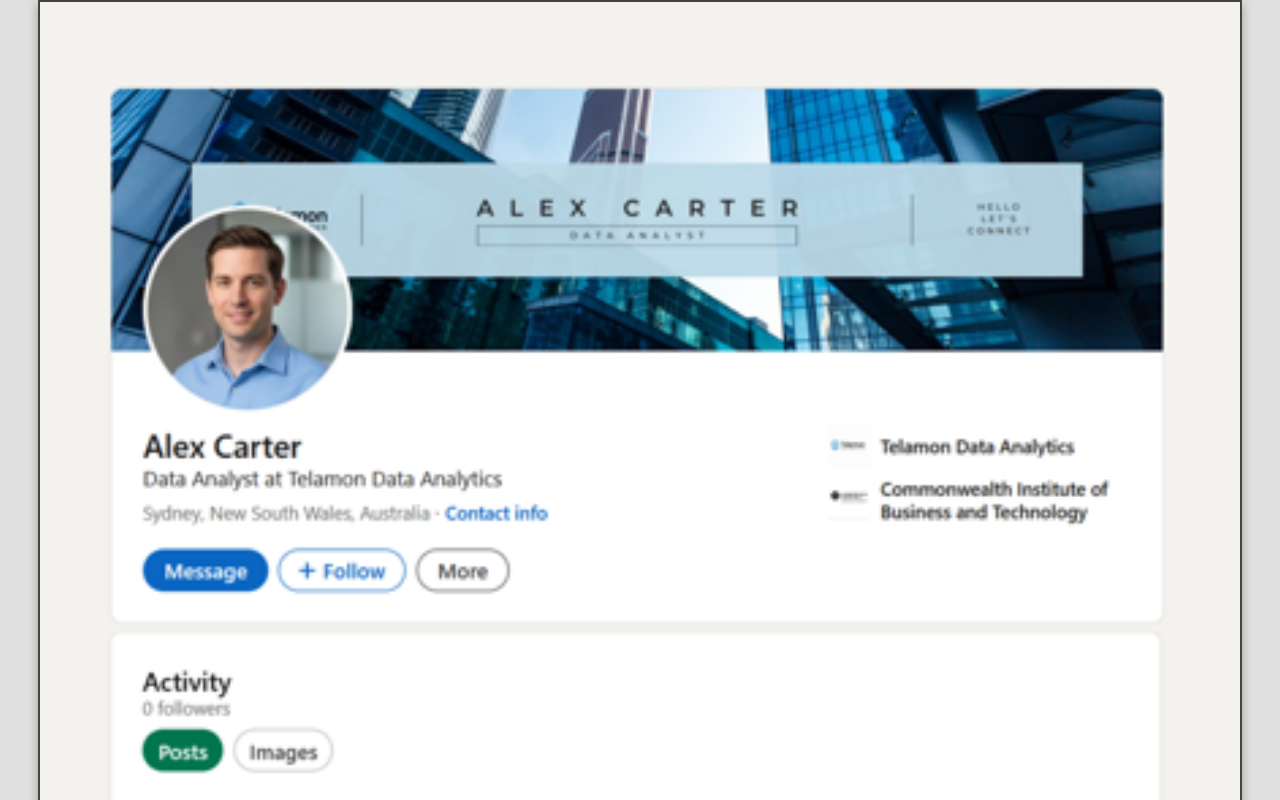
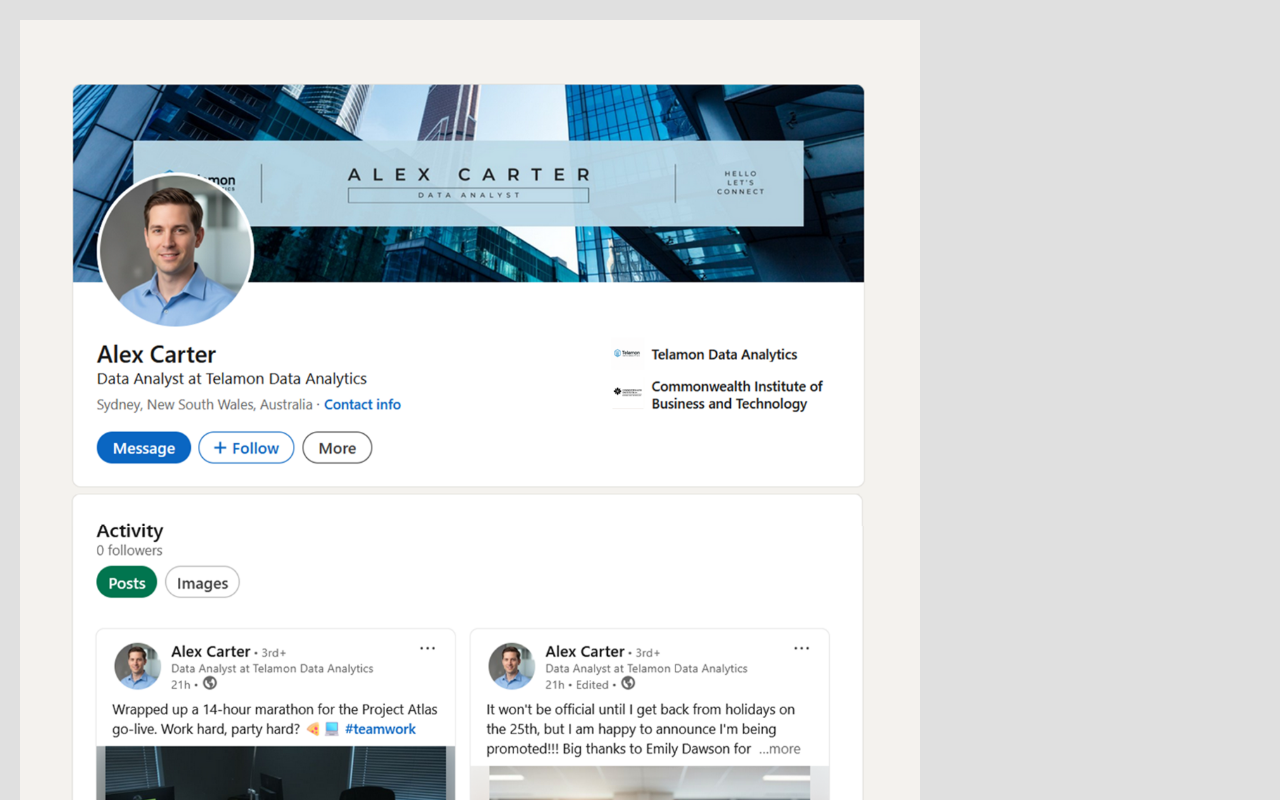
Before and after one commit to cybercxescaperoom/cybercxescaperoom.github.io, a plain HTML site: page information/linkedin.html in a window 1280 px wide. Shown: the top 800 px of the page. Drawn offline with Linux system fonts and the light colour scheme.

Commit message:
Update linkedin.html
Updated page to include multiple image files stacked.

```diff
--- a/information/linkedin.html
+++ b/information/linkedin.html
@@ -6,21 +6,33 @@
   <style>
     body {
       background-color: #e0e0e0; /* neutral grey */
-      display: flex;
-      justify-content: center;
-      align-items: center;
-      min-height: 100vh;
       margin: 0;
+      padding: 20px;
+      text-align: center;
     }
     img {
-      width: 1200px;  /* fixed pixel width */
-      height: auto;
-      border: 2px solid #444;
-      box-shadow: 0 4px 10px rgba(0,0,0,0.3);
+      display: block;         /* forces each image onto its own line */
+      width: 100%;            /* scale to full width of the container */
+      max-width: 900px;       /* optional: cap the size for readability */
+
     }
   </style>
 </head>
 <body>
+  <img src="../assets/Alex Carter - LinkedIn Profile 1.png" style="width:100%; height:auto;">
+  <img src="../assets/Alex Carter - LinkedIn Profile 2.png" style="width:100%; height:auto;">
+  <img src="../assets/Alex Carter - LinkedIn Profile 3.png" style="width:100%; height:auto;">
+  <img src="../assets/Alex Carter - LinkedIn Profile 4.png" style="width:100%; height:auto;">
+  <img src="../assets/Alex Carter - LinkedIn Profile 5.png" style="width:100%; height:auto;">
+</body>
+</html>
+
+
+
+
+
+
+<body>
   <img src="../assets/Alex Carter - LinkedIn Profile.png" alt="Asset Image">
 </body>
 </html>
```
